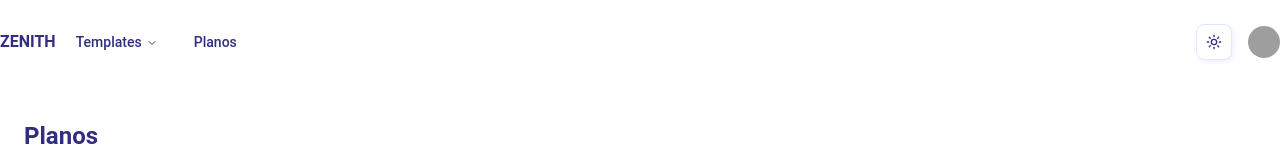
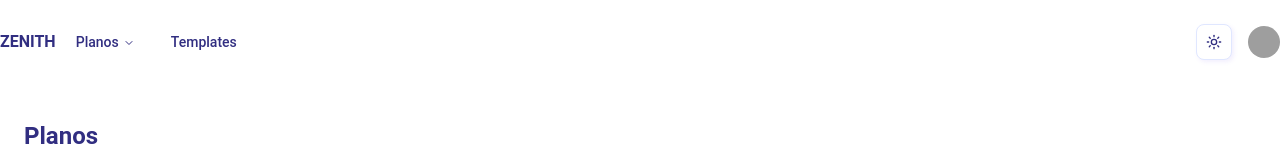
Before and after one commit to davithekid/zenith, a Next.js app: page /planos in a window 1280 px wide. Shown: the top 154 px of the page. Built offline with nearby package versions, Linux system fonts and the light colour scheme; grey boxes are pictures that could not be loaded.

Commit message:
feat(navbar): if e else para detectar sua aba e redirecionar o link correto

```diff
--- a/src/components/blocks/Navbar.jsx
+++ b/src/components/blocks/Navbar.jsx
@@ -1,6 +1,7 @@
 "use client"
 
 import * as React from "react"
+import { usePathname } from "next/navigation"
 import Link from "next/link"
 import { CircleCheckIcon, CircleHelpIcon, CircleIcon } from "lucide-react"
 
@@ -32,6 +33,7 @@ const components = [
 ]
 
 export function NavigationMenuDemo() {
+  const pathname = usePathname()
   return (
     <NavigationMenu viewport={false} className="z-10">
       <NavigationMenuList>
@@ -41,7 +43,11 @@ export function NavigationMenuDemo() {
           </NavigationMenu>
         </NavigationMenuItem>
         <NavigationMenuItem>
-          <NavigationMenuTrigger>Templates</NavigationMenuTrigger>
+          {pathname === "/" ? (
+            <NavigationMenuTrigger>Templates</NavigationMenuTrigger>
+          ) : pathname === "/planos" ? (
+            <NavigationMenuTrigger>Planos</NavigationMenuTrigger>
+          ) : null}
           <NavigationMenuContent>
             <ul className="grid w-[400px] gap-2 md:w-[500px] md:grid-cols-2 lg:w-[600px] scroll-smooth">
               {components.map((component) => (
@@ -60,8 +66,13 @@ export function NavigationMenuDemo() {
 
         <NavigationMenuItem>
           <NavigationMenuLink asChild className={navigationMenuTriggerStyle()}>
-            <Link href="/planos">Planos</Link>
+            {pathname === "/" ? (
+              <Link href="/planos">Planos</Link>
+            ) : pathname === "/planos" ? (
+              <Link href="/">Templates</Link>
+            ) : null}
           </NavigationMenuLink>
+
 
         </NavigationMenuItem>
       </NavigationMenuList>
```
